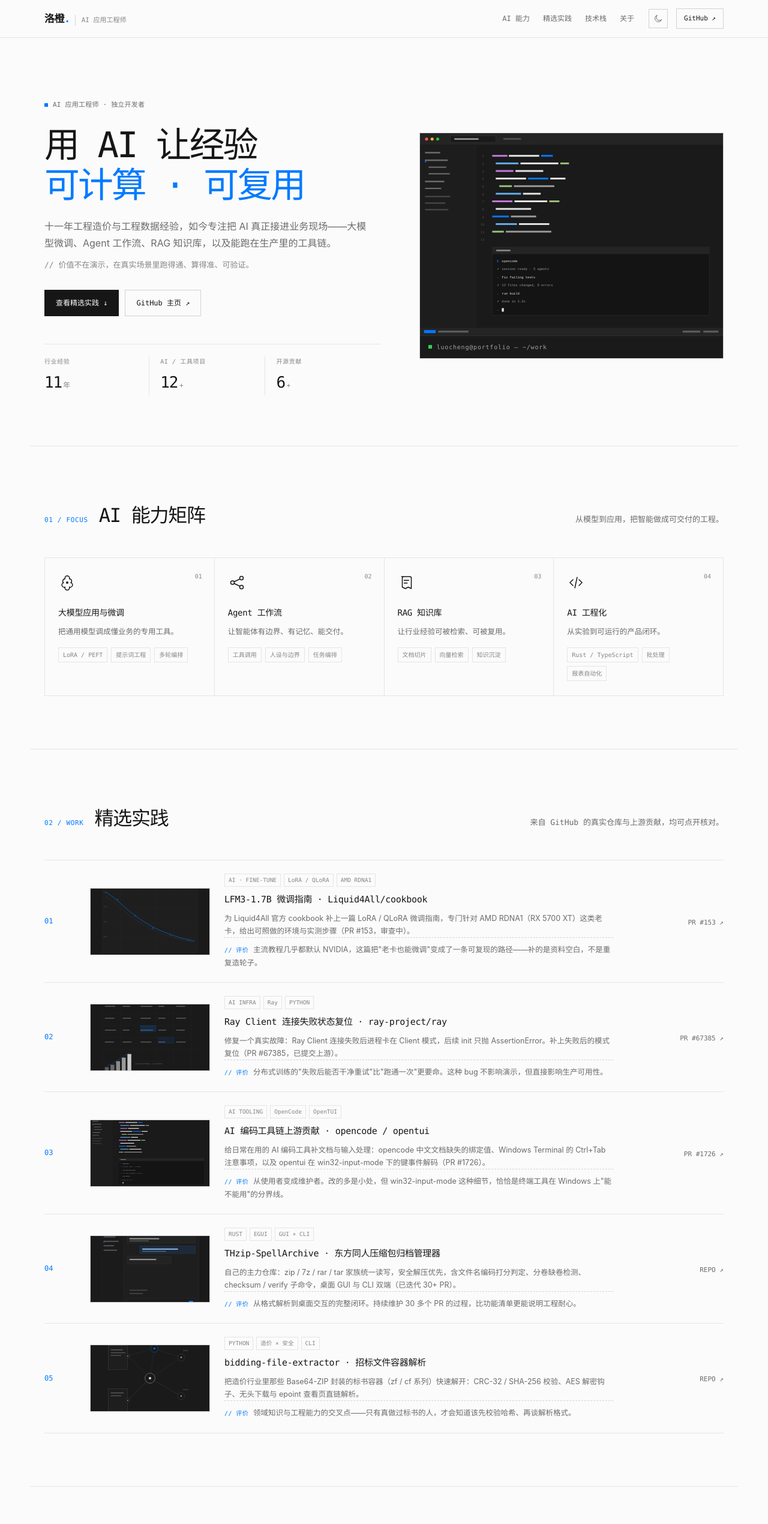
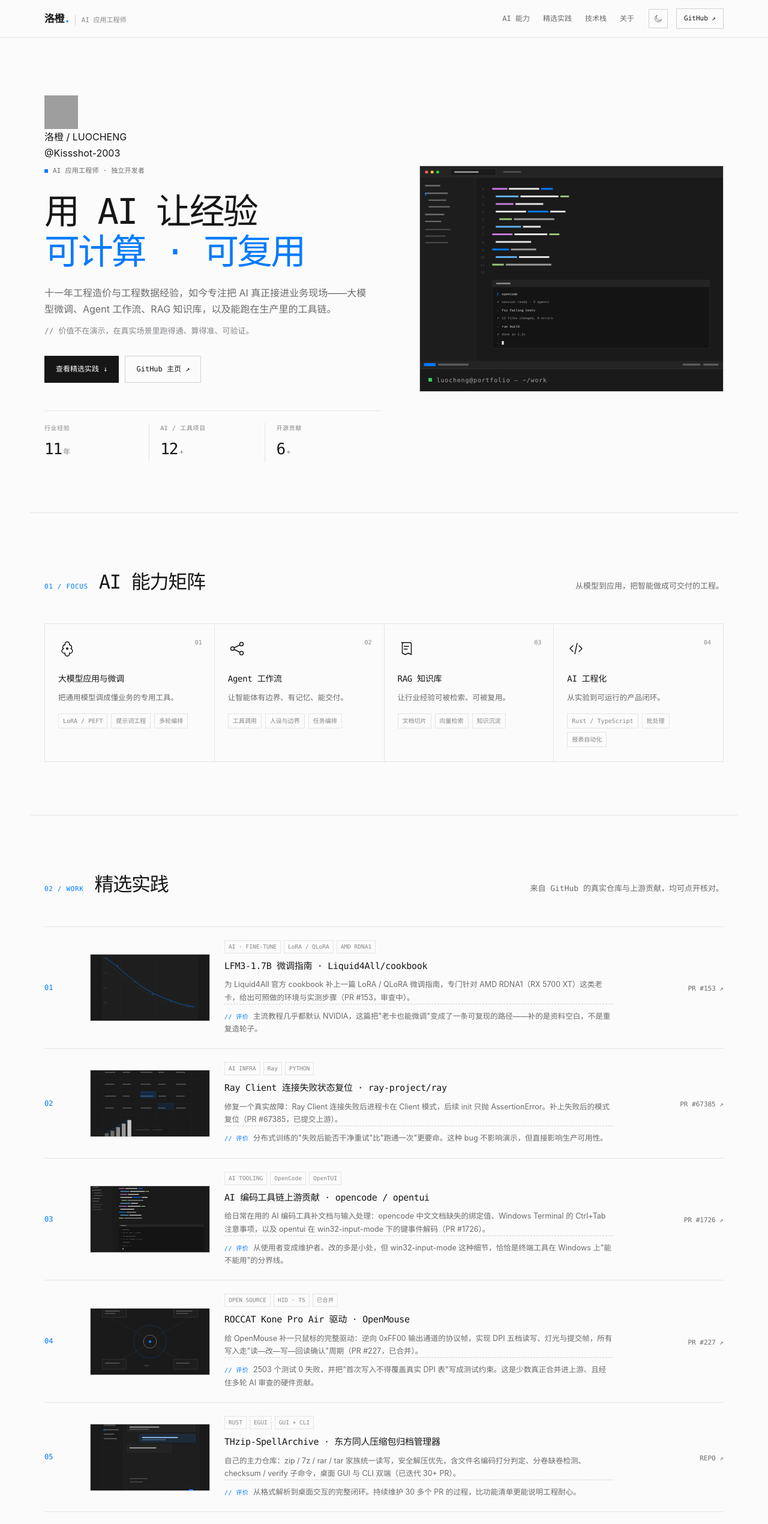
Before and after one commit to Kissshot-2003/Kissshot-2003.github.io, a plain HTML site: page index.html in a window 1280 px wide. Shown: the top 2540 px of the page at 60% size. Drawn offline with Linux system fonts and the light colour scheme; grey boxes are pictures that could not be loaded.

Commit message:
加入 OpenMouse、姓名/邮箱/头像，头像改为彩色原图

```diff
--- a/index.html
+++ b/index.html
@@ -59,6 +59,13 @@
   <section class="hero" id="top">
     <div class="hero-inner">
       <div class="hero-copy">
+        <div class="identity reveal">
+          <img class="avatar" src="https://github.com/Kissshot-2003.png?size=160" alt="洛橙的 GitHub 头像" width="56" height="56">
+          <div>
+            <div class="identity-name">洛橙 <span class="en">/ LUOCHENG</span></div>
+            <div class="identity-handle"><a href="https://github.com/Kissshot-2003" target="_blank" rel="noopener">@Kissshot-2003</a></div>
+          </div>
+        </div>
         <div class="badge mono reveal"><span class="badge-pulse"></span>AI 应用工程师 · 独立开发者</div>
         <h1 class="hero-title reveal">用 AI 让经验<br><span class="accent">可计算 · 可复用</span></h1>
         <p class="hero-lede reveal">十一年工程造价与工程数据经验，如今专注把 AI 真正接进业务现场——大模型微调、Agent 工作流、RAG 知识库，以及能跑在生产里的工具链。</p>
@@ -162,6 +169,17 @@
       </article>
       <article class="project-card reveal">
         <span class="project-index mono">04</span>
+        <div class="project-media"><img src="assets/project-agent.svg" alt="设备驱动与协议帧示意" loading="lazy" width="800" height="800"></div>
+        <div class="project-content">
+          <div class="project-tags mono"><span>OPEN SOURCE</span><span>HID · TS</span><span>已合并</span></div>
+          <h3>ROCCAT Kone Pro Air 驱动 · OpenMouse</h3>
+          <p>给 OpenMouse 补一只鼠标的完整驱动：逆向 0xFF00 输出通道的协议帧，实现 DPI 五档读写、灯光与提交帧，所有写入走"读—改—写—回读确认"周期（PR #227，已合并）。</p>
+          <p class="project-note"><b>// 评价</b>2503 个测试 0 失败，并把"首次写入不得覆盖真实 DPI 表"写成测试约束。这是少数真正合并进上游、且经住多轮 AI 审查的硬件贡献。</p>
+        </div>
+        <div class="project-meta"><a class="project-link mono" href="https://github.com/OpenMouse-Project/mouse-protocol/pull/227" target="_blank" rel="noopener">PR #227 ↗</a></div>
+      </article>
+      <article class="project-card reveal">
+        <span class="project-index mono">05</span>
         <div class="project-media"><img src="assets/project-ai-workspace.svg" alt="桌面应用界面示意" loading="lazy" width="800" height="800"></div>
         <div class="project-content">
           <div class="project-tags mono"><span>RUST</span><span>EGUI</span><span>GUI + CLI</span></div>
@@ -172,7 +190,7 @@
         <div class="project-meta"><a class="project-link mono" href="https://github.com/Kissshot-2003/THzip-SpellArchive" target="_blank" rel="noopener">REPO ↗</a></div>
       </article>
       <article class="project-card reveal">
-        <span class="project-index mono">05</span>
+        <span class="project-index mono">06</span>
         <div class="project-media"><img src="assets/project-rag.svg" alt="文件容器解析示意" loading="lazy" width="800" height="800"></div>
         <div class="project-content">
           <div class="project-tags mono"><span>PYTHON</span><span>造价 × 安全</span><span>CLI</span></div>
@@ -238,8 +256,9 @@
     <div class="contact-card reveal">
       <div class="section-kicker mono">05 / CONTACT</div>
       <h2>聊聊 AI、工具或开源</h2>
-      <p>有 AI 应用、工程数据工具或开源协作的想法，来 GitHub 找我。通常 1–2 个工作日内回复。</p>
+      <p>有 AI 应用、工程数据工具或开源协作的想法，来 GitHub 或邮箱找我。通常 1–2 个工作日内回复。</p>
       <a class="contact-link mono" href="https://github.com/Kissshot-2003" target="_blank" rel="noopener">github.com/Kissshot-2003 ↗</a>
+      <span class="contact-email">邮箱 <a href="mailto:Karl20070509@live.cn">Karl20070509@live.cn</a></span>
       <div class="contact-actions">
         <a class="btn btn-primary" href="https://github.com/Kissshot-2003" target="_blank" rel="noopener">打开 GitHub ↗</a>
         <a class="btn btn-ghost" href="#top">回到顶部 ↑</a>
```
